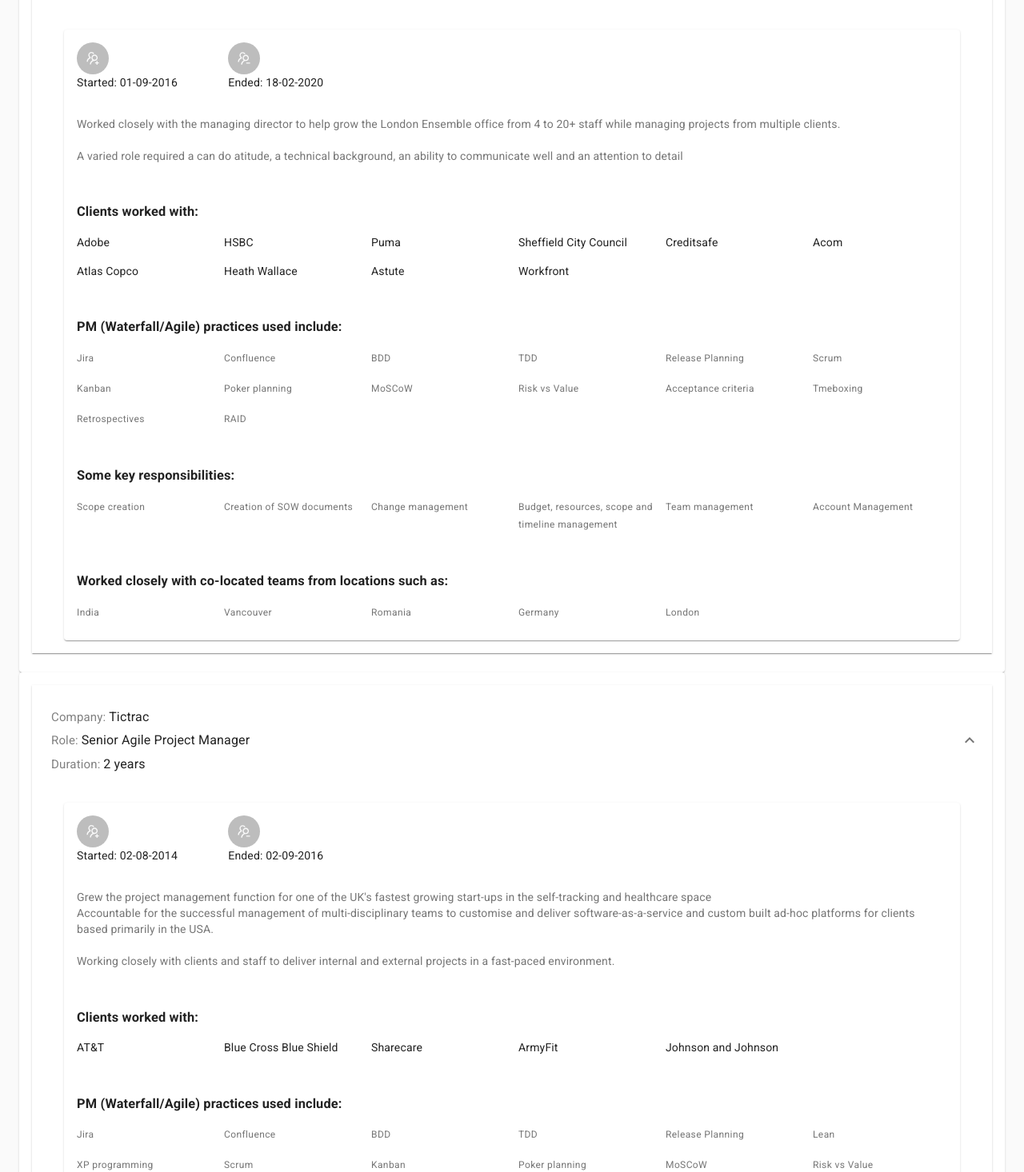
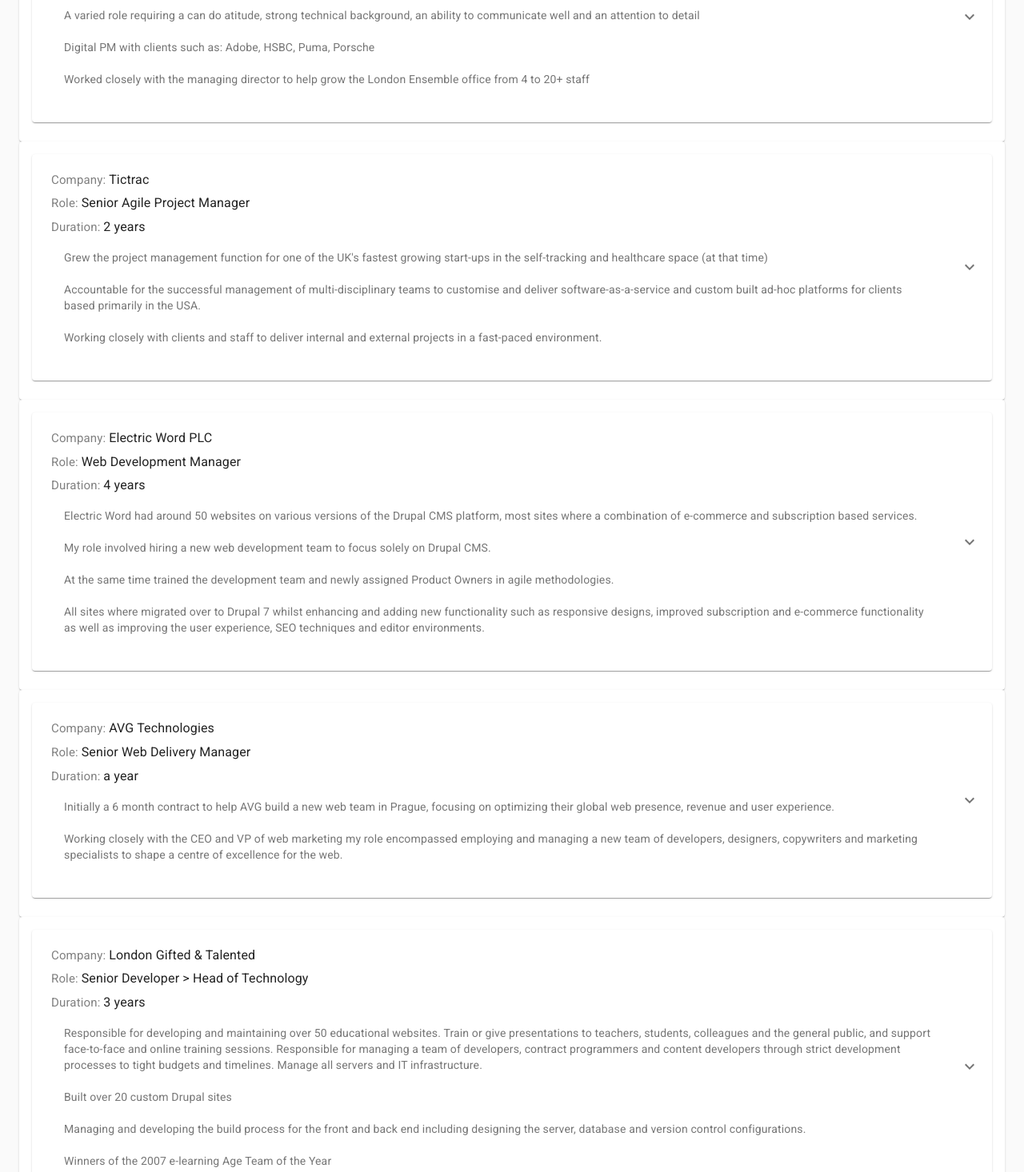
Before and after one commit to 789ni812/my-portfolio, a React (Create React App) app: page /employmentHistory in a window 1280 px wide. Shown: the part 268-1734 px from the top of the page at 80% size. Built offline with nearby package versions, Linux system fonts and the light colour scheme.

Commit message:
Improving previous employment page layout and content

```diff
--- a/src/mockup/careerHistory.js
+++ b/src/mockup/careerHistory.js
@@ -80,8 +80,10 @@
         <Card key={post.id}>
             <CardContent>
                 <div className={classes.root} key={post.id} >
-                    <ExpansionPanel square expanded={true}>
-                        {/*<ExpansionPanel expanded={expanded === `panel${post.id}`} onChange={handleChange(`panel${post.id}`)}>*/}
+
+                    {/*<ExpansionPanel square expanded={true}>
+                        */}
+                    <ExpansionPanel expanded={expanded === `panel${post.id}`} onChange={handleChange(`panel${post.id}`)}>
                         <ExpansionPanelSummary
                             expandIcon={<MdExpandMore />}
                             aria-controls={`panel${post.id}bh-content`}
@@ -96,7 +98,14 @@
                                     ''}
                                 <Typography gutterBottom={true}><span className={classes.secondaryHeading}> Role: </span>{post.role}</Typography>
                                 <Typography gutterBottom={false}><span className={classes.secondaryHeading}>Duration: </span><Moment ago from={post.endDateUS}>{post.startDateUS}</Moment></Typography>
-
+                                {post.teaser ?
+                                    <CardContent>
+                                        <Typography variant="body2" color="textSecondary" >
+                                            {parse(post.teaser)}
+                                        </Typography>
+                                    </CardContent>
+                                    :
+                                    ''}
 
                             </Box>
                         </ExpansionPanelSummary>
@@ -104,7 +113,7 @@
                             {/* MAIN CONTENT LOOP */}
                             <Container>
                                 < Card key={post.id}>
-                                    <Grid container spacing={2}>
+                                    <Grid container spacing={6} display={'block'}>
                                         <Grid item xs={6} sm={2}>
                                             <Box m={2}>
                                                 <Avatar small>
@@ -124,14 +133,7 @@
 
 
                                     </Grid>
-                                    {post.shortDescription ?
-                                        <CardContent>
-                                            <Typography variant="body2" color="textSecondary" >
-                                                {parse(post.shortDescription)}
-                                            </Typography>
-                                        </CardContent>
-                                        :
-                                        ''}
+
 
                                     {post.clientsWorkedWith ?
                                         <CardContent>
--- a/src/mockup/data-points.js
+++ b/src/mockup/data-points.js
@@ -68,7 +68,7 @@
         endDateUS: '07/18/2000',
         role: 'Contract: Web Developer',
         devSkills: ['CSS', 'XHMTL', 'Photoshop', 'XML', 'JavaScript', 'DHTML'],
-        description: 'In charge of all graphics for the BBC sport website, utilising existing graphics as well as design of new logos, banners and pictures for sports pages and news stories. Often working under pressure to hit tight deadlines and strict design guidelines as part of a team or under own initiative.',
+        ORIGINALdescription: 'In charge of all graphics for the BBC sport website, utilising existing graphics as well as design of new logos, banners and pictures for sports pages and news stories. Often working under pressure to hit tight deadlines and strict design guidelines as part of a team or under own initiative.',
     },
     {
         id: 6,
@@ -79,7 +79,7 @@
         endDateUS: '05/10/2001',
         role: 'E-Commerce Manager',
         devSkills: ['CSS', 'XHMTL', 'Photoshop', 'XML', 'JavaScript', 'DHTML'],
-        description: 'Responsible for design, build, market and maintenance of e-commerce websites for business-to-business and the general public.'
+        ORIGINALdescription: 'Responsible for design, build, market and maintenance of e-commerce websites for business-to-business and the general public.'
     },
     {
         id: 7,
@@ -90,7 +90,7 @@
         endDateUS: '05/29/2006',
         role: 'Senior Developer > Web Manager',
         devSkills: ['LINUX', 'Apache', 'MySQL', 'PHP4/5', 'Perl', 'PEAR', 'CSS', 'XHMTL', 'Drupal', 'subversion', 'BASH', 'Photoshop', 'SEO', 'XML', 'JavaScript', 'RSS feeds'],
-        description: 'Web manager, designer and coder for one of the largest online independent finance sites in the UK, powering several finance portals for companies such as Ask Jeeves, Financial Times, Wanadoo and The Independent. '
+        ORIGINALdescription: 'Web manager, designer and coder for one of the largest online independent finance sites in the UK, powering several finance portals for companies such as Ask Jeeves, Financial Times, Wanadoo and The Independent. '
     },
     {
         id: 8,
@@ -100,9 +100,10 @@
         startDateUS: '05/30/2006',
         endDateUS: '03/30/2009',
         role: 'Senior Developer > Head of Technology',
-        devSkills: ['LINUX', 'JavaScript', 'Apache', 'MySQL', 'PHP5', 'Perl', 'OOP', 'PEAR', 'CSS', 'XHMTL', 'Drupal', 'subversion', 'BASH', 'Photoshop', 'SEO', 'XML', 'ANT', 'AJAX'],
-        description: 'Responsible for developing and maintaining over 50 educational websites. Train or give presentations to teachers, students, colleagues and the general public, and support face-to-face and online training sessions. Responsible for managing a team of developers, contract programmers and content developers through strict development processes to tight budgets and timelines. Manage all servers and IT infrastructure. A varied role that utilises such skills as PHP and object orientated programming, database creation and management, project management, graphic design, video editing for DVDs and the web, have built over 20 custom Drupal sites managing and developing the build process for the front and back end including designing the server, database and version control configurations. Our Drupal sites where so successful they where a major factor in winning the 2007 e-learning age team of the year.Due to the nature of the company’s audience a very strong focus is on usability, web accessibility, quality assurance and testing on various platforms.',
-        exampleSites: ['http://etasc.londongt.org', 'http://ibtl.londongt.org', 'http://teacherTools.londongt.org', 'http://www.realproject.org.uk']
+        devSkills: ['LINUX', 'JavaScript', 'Apache', 'MySQL', 'PHP5', 'Perl', 'OOP', 'PEAR', 'CSS', 'XHMTL', 'Drupal', 'subversion', 'BASH', 'Photoshop', 'SEO', 'XML', 'ANT', 'AJAX',],
+        teaser: 'Responsible for developing and maintaining over 50 educational websites. Train or give presentations to teachers, students, colleagues and the general public, and support face-to-face and online training sessions. Responsible for managing a team of developers, contract programmers and content developers through strict development processes to tight budgets and timelines. Manage all servers and IT infrastructure.<br/><br/>Built over 20 custom Drupal sites<br/><br/>Managing and developing the build process for the front and back end including designing the server, database and version control configurations. <br/><br/> Winners of the 2007 e-learning Age Team of the Year',
+        ORIGINALdescription: 'Responsible for developing and maintaining over 50 educational websites. Train or give presentations to teachers, students, colleagues and the general public, and support face-to-face and online training sessions. Responsible for managing a team of developers, contract programmers and content developers through strict development processes to tight budgets and timelines. Manage all servers and IT infrastructure. A varied role that utilises such skills as PHP and object orientated programming, database creation and management, project management, graphic design, video editing for DVDs and the web, have built over 20 custom Drupal sites managing and developing the build process for the front and back end including designing the server, database and version control configurations. Our Drupal sites where so successful they where a major factor in winning the 2007 e-learning age team of the year.Due to the nature of the company’s audience a very strong focus is on usability, web accessibility, quality assurance and testing on various platforms.',
+        //exampleSites: ['http://etasc.londongt.org', 'http://ibtl.londongt.org', 'http://teacherTools.londongt.org', 'http://www.realproject.org.uk']
     },
     {
         id: 9,
@@ -114,8 +115,9 @@
         teamsWorkedWith: ['Czech Republic', 'USA', 'London'],
         role: 'Senior Web Delivery Manager',
         devSkills: ['Microsoft Project', 'Omniture', 'Google optimizer', 'Crazy egg', 'LINUX', 'Apache', 'MySQL', 'PHP5', 'GEOIP', 'JQuery', 'Scrum Master and agile methodologies'],
+        teaser: 'Initially a 6 month contract to help AVG build a new web team in Prague, focusing on optimizing their global web presence, revenue and user experience. <br/><br/>Working closely with the CEO and VP of web marketing my role encompassed employing and managing a new team of developers, designers, copywriters and marketing specialists to shape a centre of excellence for the web.',
         shortDescription: 'Initially a 6 month contract to help AVG build a new web team in Prague, focusing on optimizing their global web presence, revenue and user experience. Working closely with the CEO and VP of web marketing my focus encompasses employing and managing a new team of developers, designers, copywriters and marketing specialists to shape a centre of excellence for the web. By creating detailed specifications, streamlined processes, project managing key projects, milestones, the web team is currently the highest revenue generator for AVG with big online plans for 2010, over 100 million unique visitors a day currently view our websites and AVG supports over 100million customers. In the last 6 months we now have the biggest following in our sector for social media and a web presence in over 84% of the worlds markets. This has been achieved by a complete re-design of the websites, ongoing improvements to the infrastructure, introducing agile methodologies, optimizing the e-commerce environment, online marketing and email campaigns, multi-variant testing, improved analytics, affiliate programmes, SEO, SEM and improved user experience',
-        description: 'Initially a 6month contract to help AVG build a new web team in Prague, focusing on optimizing their global web presence, revenue and user experience. Working closely with the CEO and VP of web marketing my focus encompasses employing and managing a new team of developers, designers, copywriters and marketing specialists to shape a centre of excellence for the web. By creating detailed specifications, streamlined processes, project managing key projects, milestones, the web team is currently the highest revenue generator for AVG with big online plans for 2010, over 100 million unique visitors a day currently view our websites and AVG supports over 100million customers. In the last 6 months we now have the biggest following in our sector for social media and a web presence in over 84% of the worlds markets. This has been achieved by a complete re-design of the websites, ongoing improvements to the infrastructure, introducing agile methodologies, optimizing the e-commerce environment, online marketing and email campaigns, multi-variant testing, improved analytics, affiliate programmes, SEO, SEM and improved user experience',
+        ORIGINALdescription: 'Initially a 6month contract to help AVG build a new web team in Prague, focusing on optimizing their global web presence, revenue and user experience. Working closely with the CEO and VP of web marketing my focus encompasses employing and managing a new team of developers, designers, copywriters and marketing specialists to shape a centre of excellence for the web. By creating detailed specifications, streamlined processes, project managing key projects, milestones, the web team is currently the highest revenue generator for AVG with big online plans for 2010, over 100 million unique visitors a day currently view our websites and AVG supports over 100million customers. In the last 6 months we now have the biggest following in our sector for social media and a web presence in over 84% of the worlds markets. This has been achieved by a complete re-design of the websites, ongoing improvements to the infrastructure, introducing agile methodologies, optimizing the e-commerce environment, online marketing and email campaigns, multi-variant testing, improved analytics, affiliate programmes, SEO, SEM and improved user experience',
         exampleSites: ['http://free.avg.com', 'http://www.avgatwork.com', 'http://www.linkscanner.avg.com'],
         companySite: ['https://www.avg.com']
     },
@@ -130,8 +132,9 @@
         devSkills: ['LINUX', 'Apache', 'Drupal 7', 'JavaScript', 'AngularJS', 'HTML5', 'CSS3', 'MySQL', 'PHP5', 'GEOIP', 'Redmine', 'Google Analytics', 'Google optimizer', 'Flairbuilder',],
         pmSkills: ['Release Planning', 'Lean', 'XP programming', 'Scrum', 'Poker planning', 'MoSCoW', 'Risk vs Value', 'Acceptance criteria', 'Business visions', 'Timeboxing'],
         teamsWorkedWith: ['USA', 'India', 'London'],
+        teaser: "Electric Word had around 50 websites on various versions of the Drupal CMS platform, most sites where a combination of e-commerce and subscription based services.<br/><br/> My role involved hiring a new web development team to focus solely on Drupal CMS. <br/><br/>At the same time trained the  development team and newly assigned Product Owners in agile methodologies.<br/><br/>All sites where  migrated over to Drupal 7 whilst enhancing and adding new functionality such as responsive designs, improved subscription and e-commerce functionality as well as improving the user experience, SEO techniques and editor environments.",
         shortDescription: "Electric Word had around 50 websites on different versions of the Drupal CMS platform, most sites are a combination of e-commerce and subscription based services.<br/><br/> My role involved hiring a new web development team to focus solely on Drupal CMS. At the same time I trained both the new development team and the newly assigned Product Owners in agile methodologies. All sites where  migrated over to Drupal 7 multi-site platform whilst enhancing and adding new functionality such as responsive designs, improved subscription and e-commerce functionality as well as improving the user experience, SEO techniques and editor environments.",
-        description: "Electric Word currently has around 50 websites on different versions of the Drupal CMS platform, most sites are a combination of e-commerce and subscription based services. When I started at Electric Word, I hired a new web development team to focus solely with the Drupal CMS and trained them and the newly assigned Product Owners in agile methodologies. Since then, we’ve been very busy migrating all the Drupal sites over to a new Drupal 7 multi-site platform whilst enhancing and adding new functionality such as responsive designs, improved subscription and e-commerce functionality as well as improving the user experience, SEO techniques and editor environments. I'm still a keen developer and often help out the web team (time permitting) with development and R&D builds. ",
+        ORIGINALdescription: "Electric Word currently has around 50 websites on different versions of the Drupal CMS platform, most sites are a combination of e-commerce and subscription based services. When I started at Electric Word, I hired a new web development team to focus solely with the Drupal CMS and trained them and the newly assigned Product Owners in agile methodologies. Since then, we’ve been very busy migrating all the Drupal sites over to a new Drupal 7 multi-site platform whilst enhancing and adding new functionality such as responsive designs, improved subscription and e-commerce functionality as well as improving the user experience, SEO techniques and editor environments. I'm still a keen developer and often help out the web team (time permitting) with development and R&D builds. ",
         respnsibilitiesAndDuties: [
             'Managed a team of Drupal specialists to consolidate the 50+ (Drupal) websties into a few overarching Drupal 7 websites optimised for subscription based payment gateways and ecommerce services',
             'Worked closely with CEO and business directors to define and prioritise the technical architechture',
@@ -157,8 +160,9 @@
         clientsWorkedWith: ['AT&T', 'Blue Cross Blue Shield', 'Sharecare', 'ArmyFit', 'Johnson and Johnson'],
         teamsWorkedWith: ['USA', 'India', 'Singapore', 'London'],
         respnsibilitiesAndDuties: ['Scope creation', 'Implementation, training and coaching of Agile processes across the company', 'Change management', 'Budget, resources, scope and timeline management', 'Team management'],
+        teaser: 'Grew the project management function for one of the UK\'s fastest growing start-ups in the self-tracking and healthcare space (at that time)<br/><br />Accountable for the successful management of multi-disciplinary teams to customise and deliver software-as-a-service and custom built ad-hoc platforms for clients based primarily in the USA. <br/><br/>Working closely with clients and staff to deliver internal and external projects in a fast-paced environment.',
         shortDescription: "Grew the project management function for one of the UK's fastest growing start-ups in the self-tracking and healthcare space<br />Accountable for the successful management of multi-disciplinary teams to customise and deliver software-as-a-service and custom built ad-hoc platforms for clients based primarily in the USA. <br/><br/>Working closely with clients and staff to deliver internal and external projects in a fast-paced environment.",
-        description: "Grew the project management function for one of the UK's fastest growing start-ups in the self-tracking and healthcare space<br />Accountable for the successful management of multi-disciplinary teams to customise and deliver software-as-a-service and custom built ad-hoc platforms for clients based primarily in the USA, including AT&T, Blue Cross Blue Shield, Sharecare,  ArmyFit and Johnson and Johnson.<br />Implementation, training and coaching of Agile processes across the company, working closely with clients and staff to deliver internal and external projects in a fast-paced environment.",
+        ORIGINALdescription: "Grew the project management function for one of the UK's fastest growing start-ups in the self-tracking and healthcare space<br />Accountable for the successful management of multi-disciplinary teams to customise and deliver software-as-a-service and custom built ad-hoc platforms for clients based primarily in the USA, including AT&T, Blue Cross Blue Shield, Sharecare,  ArmyFit and Johnson and Johnson.<br />Implementation, training and coaching of Agile processes across the company, working closely with clients and staff to deliver internal and external projects in a fast-paced environment.",
         companySite: ['http://tictrac.com']
     },
     {
@@ -174,7 +178,8 @@
         clientsWorkedWith: ['Adobe', 'HSBC', 'Puma', 'Sheffield City Council', 'Creditsafe', 'Acom', 'Atlas Copco', 'Heath Wallace', 'Astute', 'Workfront'],
         respnsibilitiesAndDuties: ['Scope creation', 'Creation of SOW documents', 'Change management', 'Budget, resources, scope and timeline management', 'Team management', 'Account Management'],
         teamsWorkedWith: ['India', 'Vancouver', 'Romania', 'Germany', 'London'],
-        shortDescription: 'Worked closely with the managing director to help grow the London Ensemble office from 4 to 20+ staff while managing projects from multiple clients.<br/><br/> A varied role required a can do atitude, a technical background, an ability to communicate well and an attention to detail',
-        description: 'Worked closely with the managing director to help grow the London Ensemble office from 4 to 20+ staff while managing many projects from multiple clients. <br/><br/> Some hands on coding but mainly focused on <br/><br/><ul><li>project managing clients digital projects</li><li>managing developers</li><li></li><li>agile/waterfall workflows</li><li>Hiring</li><li>Writing and reviewing contracts</li><li></li><li>system architechture</li></ul>Project manager for over 7 clients and managed over 12 projects in two years typically projects ran between 3 months and 18 months, from account management, Scrum master, Waterfall and Agile Project styles<br /><ul><li>Hiring staff</li><li>Writing Statement of Works, Change Requests</li></ul>Managing budgets, deliverables, developers, resources'
+        teaser: 'A varied role requiring a can do atitude, strong technical background, an ability to communicate well and an attention to detail<br/><br/>Digital PM with clients such as: Adobe, HSBC, Puma, Porsche<br/><br/>Worked closely with the managing director to help grow the London Ensemble office from 4 to 20+ staff',
+        shortDescription: 'Worked closely with the managing director to help grow the London Ensemble office from 4 to 20+ staff while managing projects from multiple clients.',
+        ORIGINALdescription: 'Worked closely with the managing director to help grow the London Ensemble office from 4 to 20+ staff while managing many projects from multiple clients. <br/><br/> Some hands on coding but mainly focused on <br/><br/><ul><li>project managing clients digital projects</li><li>managing developers</li><li></li><li>agile/waterfall workflows</li><li>Hiring</li><li>Writing and reviewing contracts</li><li></li><li>system architechture</li></ul>Project manager for over 7 clients and managed over 12 projects in two years typically projects ran between 3 months and 18 months, from account management, Scrum master, Waterfall and Agile Project styles<br /><ul><li>Hiring staff</li><li>Writing Statement of Works, Change Requests</li></ul>Managing budgets, deliverables, developers, resources'
     },
 ]
```
